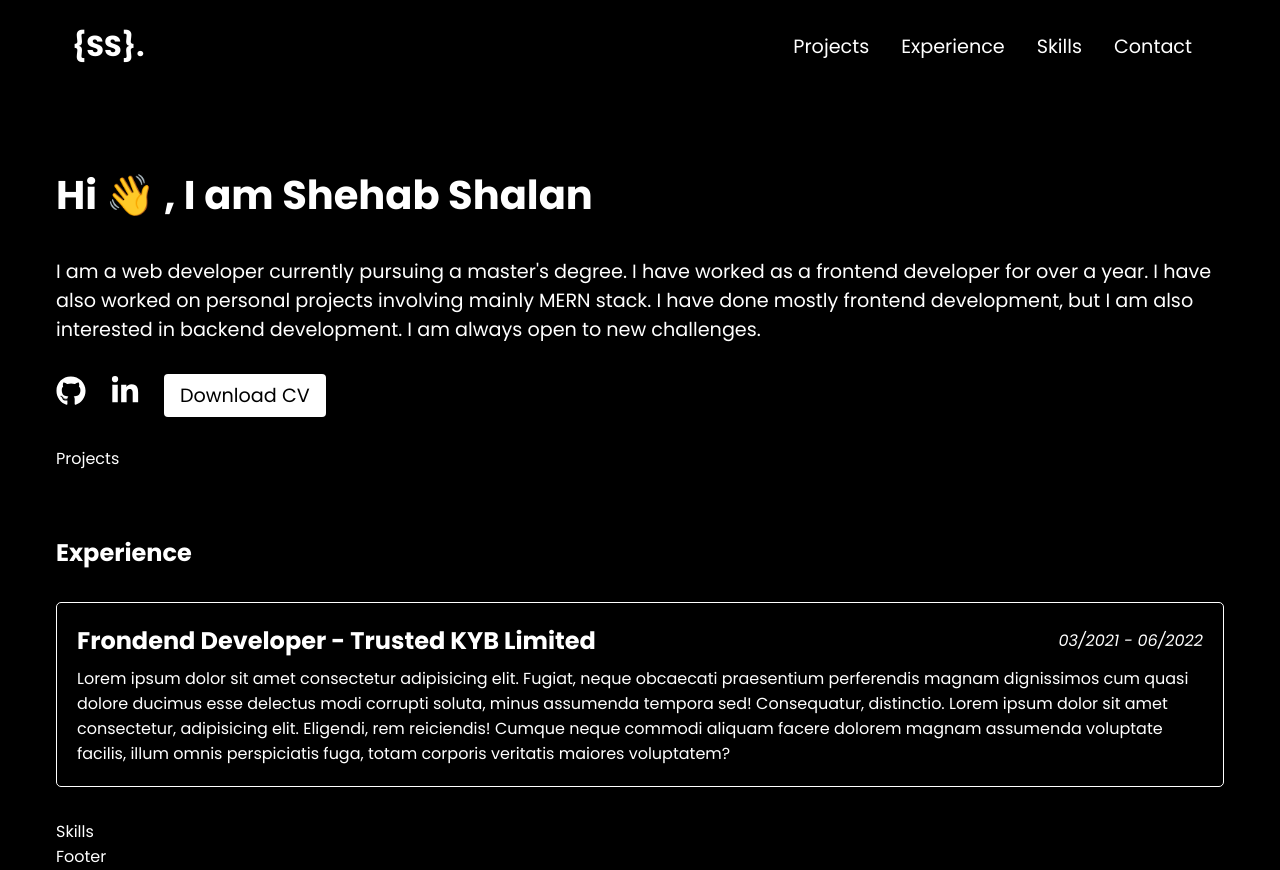
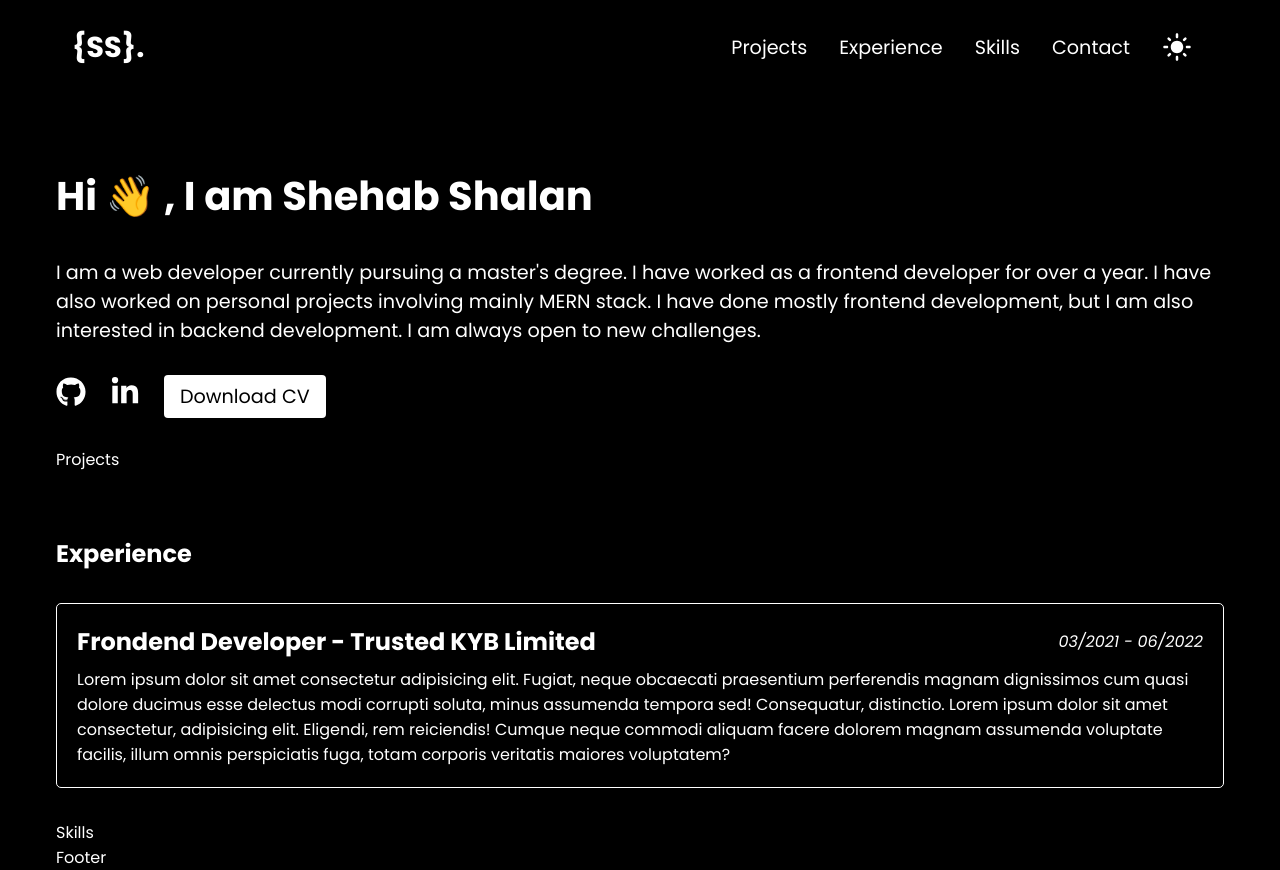
Before and after one commit to shehabshalan/minimal-react-portfolio, a React (Vite) app: page / in a window 1280 px wide. Built offline with nearby package versions, Linux system fonts and the light colour scheme.

Commit message:
navbar section completed

```diff
--- a/src/components/Navbar/Navbar.css
+++ b/src/components/Navbar/Navbar.css
@@ -36,8 +36,6 @@
 }
 
 .nav-list li a:hover {
-  color: #000;
-  background-color: #fff;
   -webkit-transform: translate(0, 0.2em);
   -moz-transform: translate(0, 0.2em);
   -o-transform: translate(0, 0.2em);
--- a/src/components/Navbar/Navbar.jsx
+++ b/src/components/Navbar/Navbar.jsx
@@ -1,5 +1,7 @@
 import React from "react";
 import "./Navbar.css";
+import { MdLightMode, MdNightlight } from "react-icons/md";
+
 const Navbar = () => {
   const logo = "{SS}.";
   return (
@@ -20,6 +22,9 @@ const Navbar = () => {
         <li>
           <a href="#">Contact</a>
         </li>
+        <li>
+          <MdLightMode className="icon" size={30} />
+        </li>
       </ul>
     </nav>
   );
```
